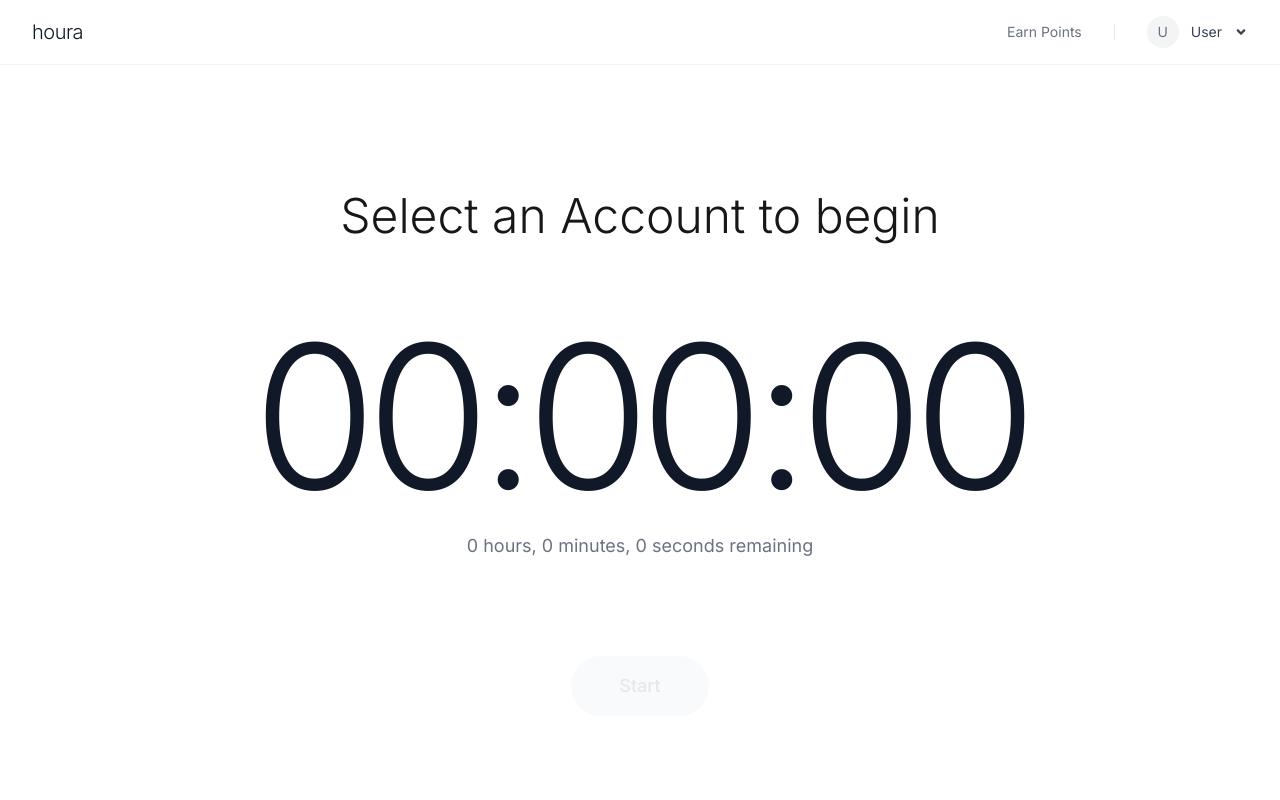
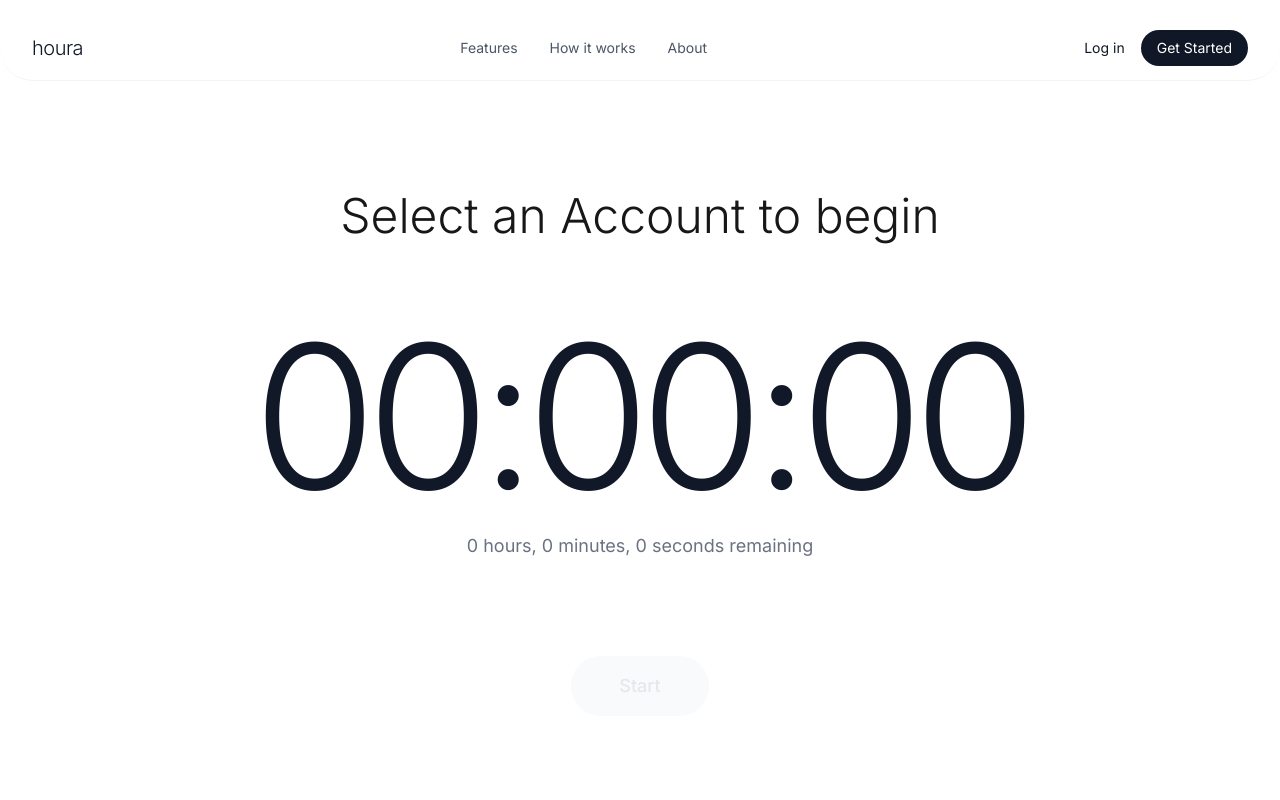
Before and after one commit to FuJacob/houra, a Next.js app in the folder houra/: page /home in a window 1280 px wide. Shown: the top 800 px of the page. Built offline with nearby package versions, Linux system fonts and the light colour scheme.

Commit message:
fixing eslint error - tsx

```diff
--- a/houra/src/app/components/Navigation.tsx
+++ b/houra/src/app/components/Navigation.tsx
@@ -4,7 +4,8 @@ import { FaBars, FaX } from "react-icons/fa6";
 
 const Navigation = () => {
   const [isMobileMenuOpen, setIsMobileMenuOpen] = useState(false);
-
+  const accessToken = localStorage.getItem("accessToken");
+  const isNotLoggedIn = !accessToken;
   return (
     <div className="fixed top-0 left-0 right-0 z-50 bg-white/80 backdrop-blur-sm border-b border-gray-100 max-w-7xl mx-auto rounded-full mt-4">
       <nav className="max-w-7xl mx-auto px-4 sm:px-6 lg:px-8">
@@ -52,6 +53,7 @@ const Navigation = () => {
           </div>
 
           {/* Desktop Auth Buttons */}
+          {isNotLoggedIn && (
             <div className="hidden md:flex items-center space-x-4">
               <Link
                 href="/login"
@@ -66,6 +68,7 @@ const Navigation = () => {
                 Get Started
               </Link>
             </div>
+          )}
         </div>
 
         {/* Mobile Menu */}
--- a/houra/src/app/home/page.tsx
+++ b/houra/src/app/home/page.tsx
@@ -6,6 +6,7 @@ import AccountMenuButton from "./components/AccountMenuButton";
 import AllAccounts from "./components/AllAccounts";
 import AccountHistory from "./components/AccountTransactions";
 import { User, Account } from "@/types/types";
+import Navigation from "../components/Navigation";
 import {
   showAddAccountModalContext,
   selectedAccountContext,
@@ -107,24 +108,7 @@ const Page = () => {
               >
                 <div className="w-full max-w-7xl">
                   {/* Header */}
-                  <nav className="fixed top-0 left-0 right-0 bg-white/80 backdrop-blur-sm border-b border-gray-100 z-50">
-                    <div className="max-w-7xl mx-auto px-4 sm:px-6 lg:px-8">
-                      <div className="flex justify-between items-center h-16">
-                        <h1 className="text-xl font-light tracking-tight text-gray-900">
-                          houra
-                        </h1>
-                        <div className="flex items-center space-x-8">
-                          <button className="text-sm text-gray-500 hover:text-gray-900 transition-colors">
-                            Earn Points
-                          </button>
-                          <div className="h-4 w-px bg-gray-200"></div>
-                          <AccountMenuButton
-                            name={currentUser?.name || "User"}
-                          />
-                        </div>
-                      </div>
-                    </div>
-                  </nav>
+                  <Navigation />
 
                   {/* Main Content */}
                   <main className="max-w-7xl mx-auto px-4 sm:px-6 lg:px-8 pt-24">
--- a/houra/src/app/timer/page.tsx
+++ b/houra/src/app/timer/page.tsx
@@ -2,7 +2,7 @@
 
 import Link from "next/link";
 import { useEffect, useReducer, useState } from "react";
-import Navigation from "../../app/components/Navigation.tsx";
+import Navigation from "../../app/components/Navigation";
 import AccountHistory from "../home/components/AccountTransactions";
 import DummyAllAccounts from "../home/components/DummyAllAccounts";
 import {
```
Lines whose indentation alone changed are shown as unchanged.
